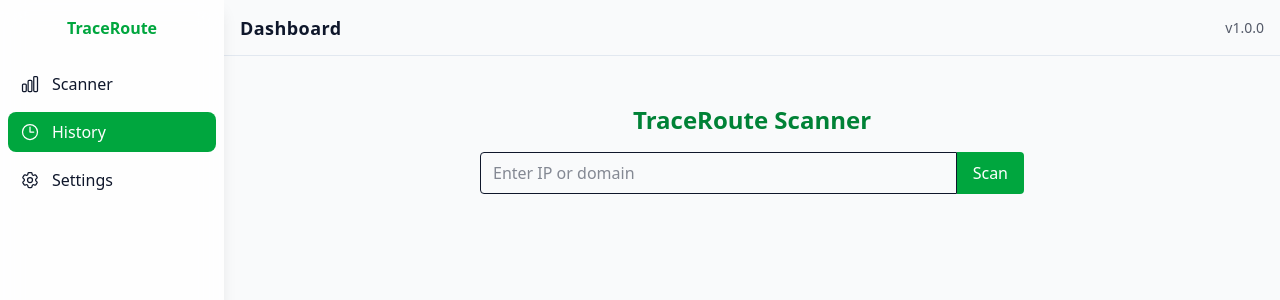
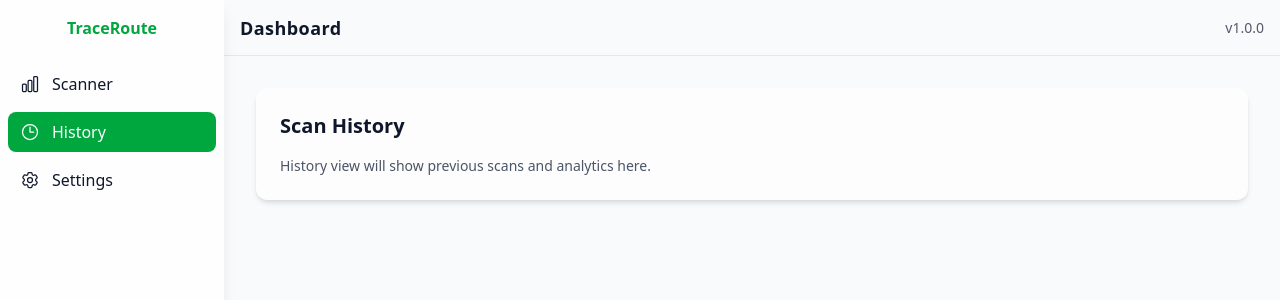
Before and after one commit to 3salaz/TraceRoute, a React (Vite) app in the folder trace-route/client/: page / in a window 1280 px wide. Both pictures are taken after a click on the button "History". Shown: the top 300 px of the page. Built offline with nearby package versions, Linux system fonts and the light colour scheme.

Commit message:
feat: add reactive dashboard navigation (scanner/history/settings)

```diff
--- a/trace-route/client/src/App.jsx
+++ b/trace-route/client/src/App.jsx
@@ -1,11 +1,28 @@
 import './App.css'
 import ScanInput from './components/ScanInput';
 import DashboardLayout from './components/Layout/DashboardLayout';
+import { useState } from 'react';
+import SettingsView from './components/SettingsView';
+import HistoryView from './components/HistoryView';
+
 
 function App() {
+  const [activeView, setActiveView] = useState("scanner");
+  const renderView = () => {
+    switch (activeView) {
+      case "scanner":
+        return <ScanInput />;
+      case "history":
+        return <HistoryView />;
+      case "settings":
+        return <SettingsView />;
+      default:
+        return <ScanInput />;
+    }
+  }
   return (
-    <DashboardLayout>
-      <ScanInput/>
+    <DashboardLayout activeView={activeView} setActiveView={setActiveView}>
+      {renderView()}
     </DashboardLayout>
   )
 }
--- /dev/null
+++ b/trace-route/client/src/components/HistoryView.jsx
@@ -0,0 +1,10 @@
+export default function HistoryView() {
+  return (
+    <div className="p-6 bg-white/70 dark:bg-slate-800/70 rounded-xl shadow-md">
+      <h2 className="text-xl font-semibold mb-4">Scan History</h2>
+      <p className="text-sm text-gray-600 dark:text-gray-400">
+        History view will show previous scans and analytics here.
+      </p>
+    </div>
+  );
+}
--- a/trace-route/client/src/components/Layout/DashboardLayout.jsx
+++ b/trace-route/client/src/components/Layout/DashboardLayout.jsx
@@ -1,10 +1,10 @@
 import Sidebar from "../Sidebar";
 import Header from "../Header";
 
-export default function DashboardLayout({ children }) {
+export default function DashboardLayout({ children, activeView, setActiveView }) {
   return (
     <div className="flex h-screen bg-gray-50 dark:bg-slate-900 text-slate-900 dark:text-slate-100 transition-colors">
-      <Sidebar />
+      <Sidebar activeView={activeView} setActiveView={setActiveView} />
 
       {/* Main content area */}
       <div className="flex flex-col flex-1">
--- /dev/null
+++ b/trace-route/client/src/components/SettingsView.jsx
@@ -0,0 +1,10 @@
+export default function SettingsView() {
+  return (
+    <div className="p-6 bg-white/70 dark:bg-slate-800/70 rounded-xl shadow-md">
+      <h2 className="text-xl font-semibold mb-4">Settings</h2>
+      <p className="text-sm text-gray-600 dark:text-gray-400">
+        Theme toggles, network preferences, and user options will live here.
+      </p>
+    </div>
+  );
+}
--- a/trace-route/client/src/components/Sidebar.jsx
+++ b/trace-route/client/src/components/Sidebar.jsx
@@ -1,7 +1,7 @@
 import { useState } from "react";
 import { ChartBarIcon, ClockIcon, Cog6ToothIcon } from "@heroicons/react/24/outline";
 
-export default function Sidebar() {
+export default function Sidebar({activeView, setActiveView}) {
   const [active, setActive] = useState("scanner");
 
   const menu = [
@@ -17,9 +17,9 @@ export default function Sidebar() {
         {menu.map((item) => (
           <button
             key={item.id}
-            onClick={() => setActive(item.id)}
+            onClick={() => setActiveView(item.id)}
             className={`flex items-center w-full px-3 py-2 rounded-lg transition ${
-              active === item.id
+              activeView === item.id
                 ? "bg-green-600 text-white"
                 : "hover:bg-green-50 dark:hover:bg-slate-700"
             }`}
```
